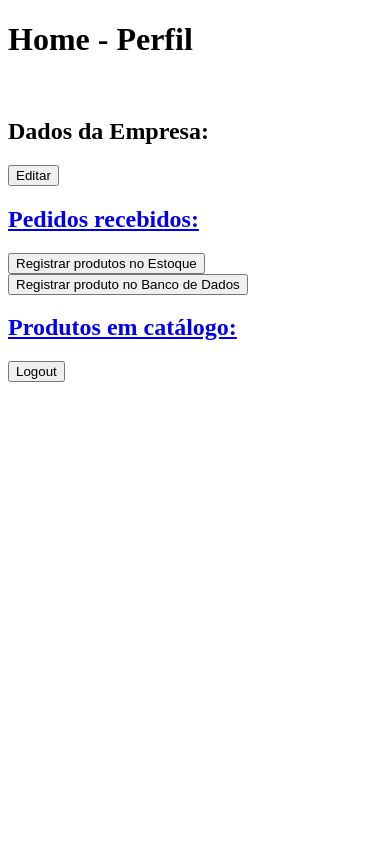
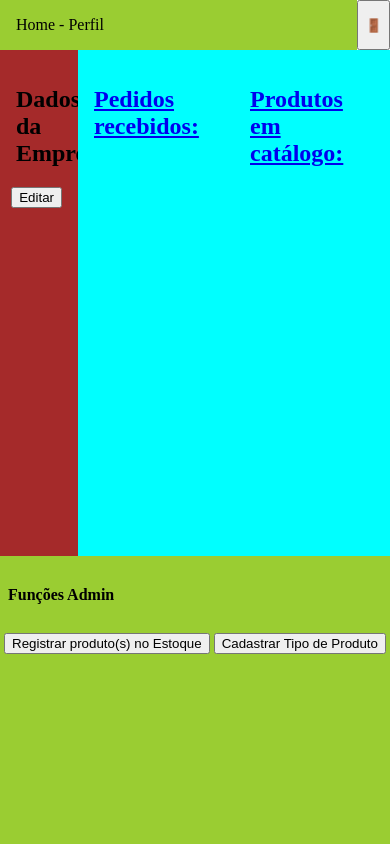
Before and after one commit to VanderleiJr/mercadoGamer-frontend, a plain HTML site: page company/home.html in a window 390 px wide. Drawn offline with nearby package versions, Linux system fonts and the light colour scheme; no server answers.

Commit message:
[css] primeiro protótipo de flexbox, alinhamento e página responsiva

```diff
--- a/company/home.html
+++ b/company/home.html
@@ -6,32 +6,53 @@
     <meta name="viewport" content="width=device-width, initial-scale=1.0">
     <script src="https://cdn.jsdelivr.net/npm/axios/dist/axios.min.js"></script>
     <script src="js_scripts/home.js" defer></script>
+    <link rel="stylesheet" href="styles/responsive.css">
     <title>MG - Home</title>
 </head>
 <body>
-    <h1>Home - Perfil</h1><br>
+    <div id="full_header" class="container">
+        <header>Home - Perfil</header><br>
+        <button type="button" onclick="logout()" id="botao_logout">🚪</button>
+    </div>
+
+    <div class="container" id="main_container">
+        <div id="dados_empresa">
             <div id="home_company_profile">
                 <h2>Dados da Empresa:</h2>
             </div>
+            <div class="container-reverse">
                 <form action="../company/edit.html">
                     <input type="submit" value="Editar">
                 </form>
+            </div>
+        </div>
 
+        <div id="pedidos">
             <div id="home_company_orders">
                 <a href="../company/orders.html"><h2>Pedidos recebidos:</h2></a>
             </div>
 
-    <form action="products/stock.html">
-        <input type="submit" value="Registrar produtos no Estoque">
-    </form>
-    <form action="products/new.html">
-        <input type="submit" value="Registrar produto no Banco de Dados">
-    </form>
+        </div>
 
 
+        <div id="catalogo">
             <div id="home_company_products">
                 <a href="../company/products.html"><h2>Produtos em catálogo:</h2></a>
             </div>
-    <button type="button" onclick="logout()">Logout</button>
+        </div>
+    </div>
+    <footer>
+        <div id="funcoes_admin">
+            <h4>Funções Admin</h4>
+        </div>
+        <div id="botoes" class="buttons-container">
+            <form action="products/stock.html">
+                <input type="submit" value="Registrar produto(s) no Estoque">
+            </form>
+            <form action="products/new.html">
+                <input type="submit" value="Cadastrar Tipo de Produto">
+            </form>
+        </div>
+    </footer>
 </body>
 </html>
--- /dev/null
+++ b/company/styles/responsive.css
@@ -0,0 +1,73 @@
+*{
+    box-sizing: border-box;
+}
+
+.container {
+    display: inline-flex;
+}
+
+.container-reverse {
+    margin-top: 1em;
+    display: flex;
+    flex-direction: row-reverse;
+}
+
+.buttons-container {
+    width: 100%;
+    display: inline-flex;
+    justify-content: space-evenly;
+}
+
+body {
+    display: flex;
+    min-height: 100vh;
+    flex-direction: column;
+    margin: 0;
+}
+
+#main_container{
+    height: 60vh;
+}
+
+#formulario{
+    padding: 1em;
+    background-color: beige;
+}
+
+#pedidos{
+    width: 40%;
+    padding: 1em;
+    background-color: cyan;
+}
+
+#catalogo{
+    width: 40%;
+    padding: 1em;
+    background-color: cyan;
+}
+
+#dados_empresa{
+    width: 20%;
+    padding: 1em;
+    background-color: brown;
+}
+
+#funcoes_admin{
+    padding: 8px;
+}
+
+/*#botao_editar{
+    flex-direction: row-reverse;
+}*/
+
+header{
+    flex: 1;
+    background-color: yellowgreen;
+    heigth: 20vh;
+    padding: 1em;
+}
+
+footer{
+    flex: 1;
+    background-color: yellowgreen;
+}
--- /dev/null
+++ b/user/styles/responsive.css
@@ -0,0 +1,50 @@
+*{
+    box-sizing: border-box;
+}
+
+.container {
+    display: inline-flex;
+}
+
+.container-reverse {
+    margin-top: 1em;
+    display: flex;
+    flex-direction: row-reverse;
+}
+
+body {
+    display: flex;
+    min-height: 100vh;
+    flex-direction: column;
+    margin: 0;
+}
+
+#formulario{
+    padding: 1em;
+    background-color: beige;
+}
+
+#home_user_orders{
+    width: 80%;
+    padding: 1em;
+    background-color: cyan;
+}
+
+#dados_usuario{
+    word-break:break-all;
+    width: 20%;
+    padding: 1em;
+    background-color: brown;
+    flex-wrap: wrap;
+}
+
+/*#botao_editar{
+    flex-direction: row-reverse;
+}*/
+
+header{
+    flex: 1;
+    background-color: yellowgreen;
+    heigth: 20vh;
+    padding: 1em;
+}
```
Also changed, not shown: user/orders.html (+30 -6 lines). Lines whose indentation alone changed are shown as unchanged.
